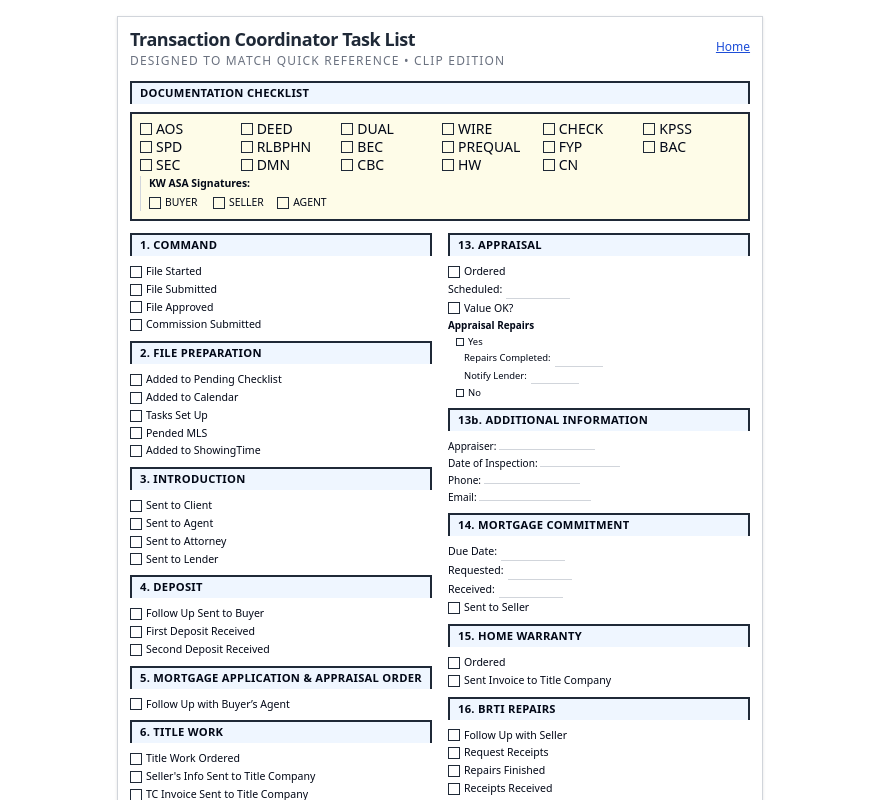
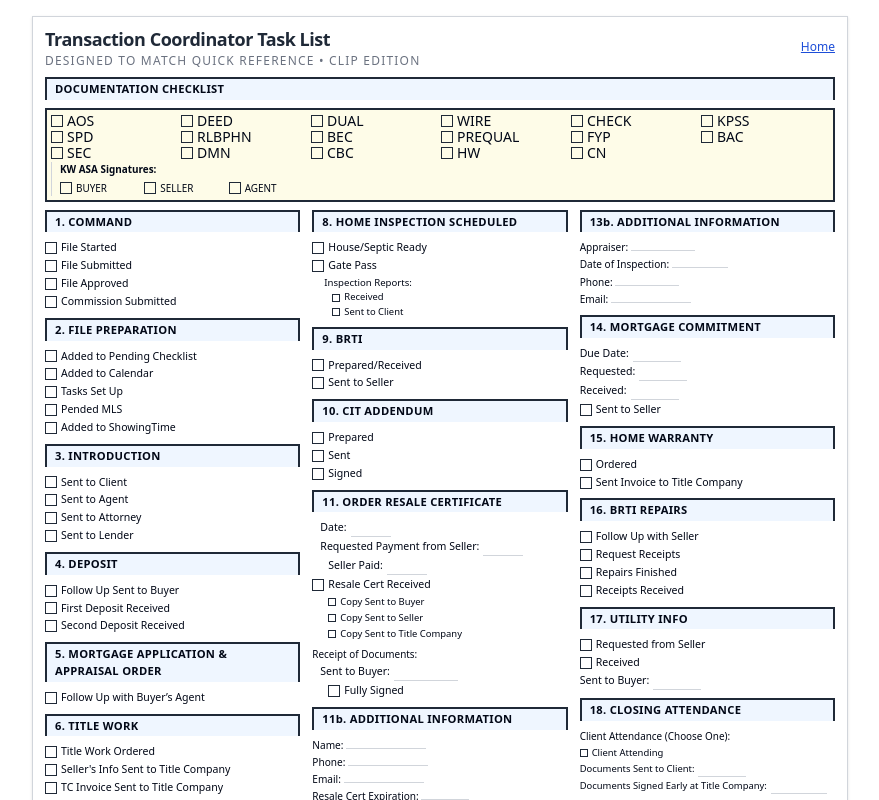
Before and after one commit to haydnphilipdesign/layout-rearrange-pdf, a React (Vite) app: page /transaction-task-list in a window 1280 px wide. Shown: the top 800 px of the page, without its empty margins (200-1079 px from the left). Built offline with nearby package versions, Linux system fonts and the light colour scheme.

Commit message:
Refactor: Implement three-column layout
Restructure the transaction task list to use a three-column layout.

```diff
--- a/src/pages/TransactionTaskList.tsx
+++ b/src/pages/TransactionTaskList.tsx
@@ -1,4 +1,3 @@
-
 import React from "react";
 import { cn } from "@/lib/utils";
 import { Checkbox } from "@/components/ui/checkbox";
@@ -51,81 +50,8 @@ const SmallChecklistItem = ({
   </div>
 );
 
-// Main page
-const TransactionTaskList = () => {
-  return (
-    <div className="w-full flex flex-col items-center pt-4 pb-2 print:shadow-none bg-white">
-      <div className="max-w-[8.5in] min-h-[11in] bg-white shadow border border-gray-300 print:shadow-none print:border-0 px-3 py-2 flex flex-col gap-1">
-
-        {/* Title and Quick Navigation */}
-        <div className="flex justify-between items-center mb-2">
-          <div>
-            <h1 className="text-lg font-bold tracking-tight text-gray-800">Transaction Coordinator Task List</h1>
-            <p className="text-xs text-gray-500 uppercase tracking-widest">Designed to match Quick Reference • Clip Edition</p>
-          </div>
-          <Link to="/" className="text-xs underline text-blue-700 print:hidden">Home</Link>
-        </div>
-
-        {/* Documentation Checklist */}
-        <SectionHeader>DOCUMENTATION CHECKLIST</SectionHeader>
-        <div className="border-2 border-gray-800 grid grid-cols-12 gap-x-1 gap-y-1 p-2 items-center mb-2 text-[0.66rem] bg-yellow-50">
-          {[
-            "AOS", "DEED", "DUAL", "WIRE", "CHECK", "KPSS", "SPD", "RLBPHN",
-            "BEC", "PREQUAL", "FYP", "BAC", "SEC", "DMN", "CBC", "HW", "CN",
-          ].map((item, i) => (
-            <div key={item} className="flex items-center gap-1 col-span-2">
-              <Checkbox className="h-3 w-3 border-gray-800 rounded-none" id={`doccheck-${i}`} />
-              <Label htmlFor={`doccheck-${i}`}>{item}</Label>
-            </div>
-          ))}
-          {/* KW ASA signatures */}
-          <div className="col-span-4 flex flex-col gap-1 border-l border-gray-300 pl-2">
-            <div className="font-semibold text-[0.65rem]">KW ASA Signatures:</div>
-            <div className="grid grid-cols-3 gap-1">
-              {["BUYER", "SELLER", "AGENT"].map((role) => (
-                <div key={role} className="flex items-center gap-1">
-                  <Checkbox className="h-3 w-3 border-gray-800 rounded-none" id={`kwasa-${role}`} />
-                  <Label htmlFor={`kwasa-${role}`} className="text-[0.65rem]">{role}</Label>
-                </div>
-              ))}
-            </div>
-          </div>
-        </div>
-
-        {/* Main Grid: Use two columns for all steps */}
-        <div className="flex-grow grid grid-cols-2 gap-x-4 gap-y-2">
-
-          {/* COLUMN 1 */}
-          <div className="flex flex-col gap-1 text-[0.63rem]">
-            {/* Each main section */}
-            <ChecklistColumn />
-
-            {/* Add a subtle "footer" for left column if needed for balance */}
-          </div>
-
-          {/* COLUMN 2 */}
-          <div className="flex flex-col gap-1 text-[0.63rem]">
-            {/* Secondary half (cont. from ChecklistColumn) */}
-            <ChecklistColumn2 />
-          </div>
-        </div>
-
-        {/* Gentle visual divider for print */}
-        <div className="h-0.5 bg-gray-100 my-1 w-full" />
-
-        {/* Print footer */}
-        <div className="flex justify-end pt-1">
-          <span className="text-[0.57rem] text-gray-400 pr-2">
-            CLIP v{`{CURRENT_YEAR}`} • Transaction Task List Signature Edition™
-          </span>
-        </div>
-      </div>
-    </div>
-  );
-};
-
-// --- First column (steps 1-12b) ---
-const ChecklistColumn = () => (
+// --- First of 3 columns ---
+const ChecklistColumnA = () => (
   <>
     <SectionHeader>1. COMMAND</SectionHeader>
     <div className="mb-1 flex flex-col gap-0.5">
@@ -134,7 +60,6 @@ const ChecklistColumn = () => (
       <SmallChecklistItem label="File Approved" />
       <SmallChecklistItem label="Commission Submitted" />
     </div>
-
     <SectionHeader>2. FILE PREPARATION</SectionHeader>
     <div className="mb-1 flex flex-col gap-0.5">
       <SmallChecklistItem label="Added to Pending Checklist" />
@@ -143,7 +68,6 @@ const ChecklistColumn = () => (
       <SmallChecklistItem label="Pended MLS" />
       <SmallChecklistItem label="Added to ShowingTime" />
     </div>
-
     <SectionHeader>3. INTRODUCTION</SectionHeader>
     <div className="mb-1 flex flex-col gap-0.5">
       <SmallChecklistItem label="Sent to Client" />
@@ -151,32 +75,33 @@ const ChecklistColumn = () => (
       <SmallChecklistItem label="Sent to Attorney" />
       <SmallChecklistItem label="Sent to Lender" />
     </div>
-
     <SectionHeader>4. DEPOSIT</SectionHeader>
     <div className="mb-1 flex flex-col gap-0.5">
       <SmallChecklistItem label="Follow Up Sent to Buyer" />
       <SmallChecklistItem label="First Deposit Received" />
       <SmallChecklistItem label="Second Deposit Received" />
     </div>
-
     <SectionHeader>5. MORTGAGE APPLICATION & APPRAISAL ORDER</SectionHeader>
     <div className="mb-1 flex flex-col gap-0.5">
       <SmallChecklistItem label="Follow Up with Buyer’s Agent" />
     </div>
-
     <SectionHeader>6. TITLE WORK</SectionHeader>
     <div className="mb-1 flex flex-col gap-0.5">
       <SmallChecklistItem label="Title Work Ordered" />
       <SmallChecklistItem label="Seller's Info Sent to Title Company" />
       <SmallChecklistItem label="TC Invoice Sent to Title Company" />
     </div>
-
     <SectionHeader>7. RIGHT OF FIRST REFUSAL</SectionHeader>
     <div className="mb-1 flex flex-col gap-0.5">
       <SmallChecklistItem label="Requested" />
       <SmallChecklistItem label="Received" />
     </div>
+  </>
+);
 
+// --- Second of 3 columns ---
+const ChecklistColumnB = () => (
+  <>
     <SectionHeader>8. HOME INSPECTION SCHEDULED</SectionHeader>
     <div className="mb-1 flex flex-col gap-0.5">
       <SmallChecklistItem label="House/Septic Ready" />
@@ -187,65 +112,40 @@ const ChecklistColumn = () => (
         <SmallChecklistItem label="Sent to Client" className="pl-2" mini />
       </div>
     </div>
-
     <SectionHeader>9. BRTI</SectionHeader>
     <div className="mb-1 flex flex-col gap-0.5">
       <SmallChecklistItem label="Prepared/Received" />
       <SmallChecklistItem label="Sent to Seller" />
     </div>
-
     <SectionHeader>10. CIT ADDENDUM</SectionHeader>
     <div className="mb-1 flex flex-col gap-0.5">
       <SmallChecklistItem label="Prepared" />
       <SmallChecklistItem label="Sent" />
       <SmallChecklistItem label="Signed" />
     </div>
-
     <SectionHeader>11. ORDER RESALE CERTIFICATE</SectionHeader>
     <div className="mb-1 flex flex-col gap-0.5">
-      <SmallChecklistItem
-        label="Date:"
-        className="pl-2"
-        blankWidth="w-16"
-        disableCheckbox />
-      <SmallChecklistItem
-        label="Requested Payment from Seller:"
-        className="pl-2"
-        blankWidth="w-10"
-        disableCheckbox />
-      <SmallChecklistItem
-        label="Seller Paid:"
-        className="pl-4"
-        blankWidth="w-14"
-        disableCheckbox />
-      <SmallChecklistItem
-        label="Resale Cert Received" />
+      <SmallChecklistItem label="Date:" className="pl-2" blankWidth="w-10" disableCheckbox />
+      <SmallChecklistItem label="Requested Payment from Seller:" className="pl-2" blankWidth="w-10" disableCheckbox />
+      <SmallChecklistItem label="Seller Paid:" className="pl-4" blankWidth="w-10" disableCheckbox />
+      <SmallChecklistItem label="Resale Cert Received" />
       <div className="pl-4 flex flex-col gap-0.5">
         <SmallChecklistItem label="Copy Sent to Buyer" mini />
         <SmallChecklistItem label="Copy Sent to Seller" mini />
         <SmallChecklistItem label="Copy Sent to Title Company" mini />
       </div>
       <span className="font-medium text-[0.62rem] mt-1">Receipt of Documents:</span>
-      <SmallChecklistItem
-        label="Sent to Buyer:"
-        className="pl-2"
-        blankWidth="w-20"
-        disableCheckbox />
-      <SmallChecklistItem
-        label="Fully Signed"
-        className="pl-4"
-      />
+      <SmallChecklistItem label="Sent to Buyer:" className="pl-2" blankWidth="w-16" disableCheckbox />
+      <SmallChecklistItem label="Fully Signed" className="pl-4" />
     </div>
-
     <SectionHeader>11b. ADDITIONAL INFORMATION</SectionHeader>
     <div className="mb-1 flex flex-col gap-0.5">
-      <span className="text-[0.63rem]">Name: <span className="border-b border-gray-300 inline-block w-28"></span></span>
-      <span className="text-[0.63rem]">Phone: <span className="border-b border-gray-300 inline-block w-28"></span></span>
-      <span className="text-[0.63rem]">Email: <span className="border-b border-gray-300 inline-block w-28"></span></span>
-      <span className="text-[0.63rem]">Resale Cert Expiration: <span className="border-b border-gray-300 inline-block w-20"></span></span>
-      <span className="text-[0.63rem]">Cost: <span className="border-b border-gray-300 inline-block w-28"></span></span>
+      <span className="text-[0.63rem]">Name: <span className="border-b border-gray-300 inline-block w-20"></span></span>
+      <span className="text-[0.63rem]">Phone: <span className="border-b border-gray-300 inline-block w-20"></span></span>
+      <span className="text-[0.63rem]">Email: <span className="border-b border-gray-300 inline-block w-20"></span></span>
+      <span className="text-[0.63rem]">Resale Cert Expiration: <span className="border-b border-gray-300 inline-block w-12"></span></span>
+      <span className="text-[0.63rem]">Cost: <span className="border-b border-gray-300 inline-block w-20"></span></span>
     </div>
-
     <SectionHeader>12. CERTIFICATE OF OCCUPANCY</SectionHeader>
     <div className="mb-1 flex flex-col gap-0.5">
       <SmallChecklistItem label="Request Payment" />
@@ -254,45 +154,44 @@ const ChecklistColumn = () => (
       <SmallChecklistItem label="C/O Received" />
       <SmallChecklistItem label="Sent Copy to Buyer" />
     </div>
-
     <SectionHeader>12b. ADDITIONAL INFORMATION</SectionHeader>
     <div className="mb-1 flex flex-col gap-0.5">
-      <span className="text-[0.63rem]">Township: <span className="border-b border-gray-300 inline-block w-28"></span></span>
-      <span className="text-[0.63rem]">Phone: <span className="border-b border-gray-300 inline-block w-28"></span></span>
-      <span className="text-[0.63rem]">Email: <span className="border-b border-gray-300 inline-block w-28"></span></span>
-      <span className="text-[0.63rem]">Cost: <span className="border-b border-gray-300 inline-block w-28"></span></span>
+      <span className="text-[0.63rem]">Township: <span className="border-b border-gray-300 inline-block w-20"></span></span>
+      <span className="text-[0.63rem]">Phone: <span className="border-b border-gray-300 inline-block w-20"></span></span>
+      <span className="text-[0.63rem]">Email: <span className="border-b border-gray-300 inline-block w-20"></span></span>
+      <span className="text-[0.63rem]">Cost: <span className="border-b border-gray-300 inline-block w-20"></span></span>
+    </div>
+    <SectionHeader>13. APPRAISAL</SectionHeader>
+    <div className="mb-1 flex flex-col gap-0.5">
+      <SmallChecklistItem label="Ordered" />
+      <SmallChecklistItem label="Scheduled:" blankWidth="w-12" disableCheckbox />
+      <SmallChecklistItem label="Value OK?" />
+      <span className="font-semibold text-[0.62rem]">Appraisal Repairs</span>
+      <div className="pl-2 flex flex-col gap-0.5">
+        <SmallChecklistItem label="Yes" mini />
+        <SmallChecklistItem label="Repairs Completed:" className="pl-2" blankWidth="w-10" disableCheckbox mini />
+        <SmallChecklistItem label="Notify Lender:" className="pl-2" blankWidth="w-10" disableCheckbox mini />
+        <SmallChecklistItem label="No" mini />
+      </div>
     </div>
   </>
 );
 
-// --- Second column (steps 13-21) ---
-const ChecklistColumn2 = () => (
+// --- Third of 3 columns ---
+const ChecklistColumnC = () => (
   <>
-    <SectionHeader>13. APPRAISAL</SectionHeader>
-    <div className="mb-1 flex flex-col gap-0.5">
-      <SmallChecklistItem label="Ordered" />
-      <SmallChecklistItem label="Scheduled:" blankWidth="w-16" disableCheckbox />
-      <SmallChecklistItem label="Value OK?" />
-      <span className="font-semibold text-[0.62rem]">Appraisal Repairs</span>
-      <div className="pl-2 flex flex-col gap-0.5">
-        <SmallChecklistItem label="Yes" mini />
-        <SmallChecklistItem label="Repairs Completed:" className="pl-2" blankWidth="w-12" disableCheckbox mini />
-        <SmallChecklistItem label="Notify Lender:" className="pl-2" blankWidth="w-12" disableCheckbox mini />
-        <SmallChecklistItem label="No" mini />
-      </div>
-    </div>
     <SectionHeader>13b. ADDITIONAL INFORMATION</SectionHeader>
     <div className="mb-1 flex flex-col gap-0.5">
-      <span className="text-[0.63rem]">Appraiser: <span className="border-b border-gray-300 inline-block w-24"></span></span>
-      <span className="text-[0.63rem]">Date of Inspection: <span className="border-b border-gray-300 inline-block w-20"></span></span>
-      <span className="text-[0.63rem]">Phone: <span className="border-b border-gray-300 inline-block w-24"></span></span>
-      <span className="text-[0.63rem]">Email: <span className="border-b border-gray-300 inline-block w-28"></span></span>
+      <span className="text-[0.63rem]">Appraiser: <span className="border-b border-gray-300 inline-block w-16"></span></span>
+      <span className="text-[0.63rem]">Date of Inspection: <span className="border-b border-gray-300 inline-block w-14"></span></span>
+      <span className="text-[0.63rem]">Phone: <span className="border-b border-gray-300 inline-block w-16"></span></span>
+      <span className="text-[0.63rem]">Email: <span className="border-b border-gray-300 inline-block w-20"></span></span>
     </div>
     <SectionHeader>14. MORTGAGE COMMITMENT</SectionHeader>
     <div className="mb-1 flex flex-col gap-0.5">
-      <SmallChecklistItem label="Due Date:" blankWidth="w-16" disableCheckbox />
-      <SmallChecklistItem label="Requested:" blankWidth="w-16" disableCheckbox />
-      <SmallChecklistItem label="Received:" blankWidth="w-16" disableCheckbox />
+      <SmallChecklistItem label="Due Date:" blankWidth="w-12" disableCheckbox />
+      <SmallChecklistItem label="Requested:" blankWidth="w-12" disableCheckbox />
+      <SmallChecklistItem label="Received:" blankWidth="w-12" disableCheckbox />
       <SmallChecklistItem label="Sent to Seller" />
     </div>
     <SectionHeader>15. HOME WARRANTY</SectionHeader>
@@ -311,18 +210,18 @@ const ChecklistColumn2 = () => (
     <div className="mb-1 flex flex-col gap-0.5">
       <SmallChecklistItem label="Requested from Seller" />
       <SmallChecklistItem label="Received" />
-      <SmallChecklistItem label="Sent to Buyer:" blankWidth="w-16" disableCheckbox />
+      <SmallChecklistItem label="Sent to Buyer:" blankWidth="w-12" disableCheckbox />
     </div>
     <SectionHeader>18. CLOSING ATTENDANCE</SectionHeader>
     <div className="mb-1 flex flex-col gap-0.5">
       <span className="font-medium text-[0.62rem]">Client Attendance (Choose One):</span>
       <SmallChecklistItem label="Client Attending" mini />
-      <SmallChecklistItem label="Documents Sent to Client:" blankWidth="w-16" disableCheckbox mini />
-      <SmallChecklistItem label="Documents Signed Early at Title Company:" blankWidth="w-22" disableCheckbox mini />
+      <SmallChecklistItem label="Documents Sent to Client:" blankWidth="w-12" disableCheckbox mini />
+      <SmallChecklistItem label="Documents Signed Early at Title Company:" blankWidth="w-14" disableCheckbox mini />
     </div>
     <SectionHeader>19. ESCROW CHECK</SectionHeader>
     <div className="mb-1 flex flex-col gap-0.5">
-      <SmallChecklistItem label="Request Escrow Check:" blankWidth="w-16" disableCheckbox />
+      <SmallChecklistItem label="Request Escrow Check:" blankWidth="w-12" disableCheckbox />
       <SmallChecklistItem label="Confirm Receipt" />
     </div>
     <SectionHeader>19b. ADDITIONAL INFORMATION</SectionHeader>
@@ -343,7 +242,7 @@ const ChecklistColumn2 = () => (
       </div>
       <SmallChecklistItem label="Reserve Conference Room" />
       <SmallChecklistItem label="Schedule Walkthrough" />
-      <span className="font-medium text-[0.62rem]">Pre-Settlement Walkthrough Report &amp; Settlement Info Sheet</span>
+      <span className="font-medium text-[0.62rem]">Pre-Settlement Walkthrough Report & Settlement Info Sheet</span>
       <div className="pl-2 flex flex-col gap-0.5">
         <SmallChecklistItem label="Prepared" mini />
         <SmallChecklistItem label="Sent to Agent" mini />
@@ -362,13 +261,13 @@ const ChecklistColumn2 = () => (
         <SmallChecklistItem label="PSW Report" mini />
         <SmallChecklistItem label="Settlement Info Sheet" mini />
       </div>
-      <SmallChecklistItem label="Upload Closing Documents to Command &amp; Submit" />
+      <SmallChecklistItem label="Upload Closing Documents to Command & Submit" />
       <SmallChecklistItem label="Submit Commission in Command" />
     </div>
     <SectionHeader>20b. ADDITIONAL INFORMATION</SectionHeader>
     <div className="mb-1 flex flex-col gap-0.5">
-      <span className="text-[0.63rem]">Preferred Time: <span className="border-b border-gray-300 inline-block w-20"></span></span>
-      <span className="text-[0.63rem]">Preferred Location: <span className="border-b border-gray-300 inline-block w-28"></span></span>
+      <span className="text-[0.63rem]">Preferred Time: <span className="border-b border-gray-300 inline-block w-12"></span></span>
+      <span className="text-[0.63rem]">Preferred Location: <span className="border-b border-gray-300 inline-block w-16"></span></span>
     </div>
     <SectionHeader>21. CLOSE OUT LISTING IN MLS</SectionHeader>
     <div className="mb-1 flex flex-col gap-0.5">
@@ -378,4 +277,62 @@ const ChecklistColumn2 = () => (
   </>
 );
 
+// --- Main page, 3-column version ---
+const TransactionTaskList = () => {
+  return (
+    <div className="w-full flex flex-col items-center pt-4 pb-2 print:shadow-none bg-white">
+      <div className="max-w-[8.5in] min-h-[11in] bg-white shadow border border-gray-300 print:shadow-none print:border-0 px-3 py-2 flex flex-col gap-1">
+        {/* Title and Quick Navigation */}
+        <div className="flex justify-between items-center mb-1">
+          <div>
+            <h1 className="text-lg font-bold tracking-tight text-gray-800">Transaction Coordinator Task List</h1>
+            <p className="text-xs text-gray-500 uppercase tracking-widest">Designed to match Quick Reference • Clip Edition</p>
+          </div>
+          <Link to="/" className="text-xs underline text-blue-700 print:hidden">Home</Link>
+        </div>
+
+        {/* Documentation Checklist */}
+        <SectionHeader>DOCUMENTATION CHECKLIST</SectionHeader>
+        <div className="border-2 border-gray-800 grid grid-cols-12 gap-0.5 p-1 items-center mb-1 text-[0.62rem] bg-yellow-50">
+          {[
+            "AOS", "DEED", "DUAL", "WIRE", "CHECK", "KPSS", "SPD", "RLBPHN",
+            "BEC", "PREQUAL", "FYP", "BAC", "SEC", "DMN", "CBC", "HW", "CN",
+          ].map((item, i) => (
+            <div key={item} className="flex items-center gap-1 col-span-2">
+              <Checkbox className="h-3 w-3 border-gray-800 rounded-none" id={`doccheck-${i}`} />
+              <Label htmlFor={`doccheck-${i}`}>{item}</Label>
+            </div>
+          ))}
+          {/* KW ASA signatures */}
+          <div className="col-span-4 flex flex-col gap-1 border-l border-gray-300 pl-2">
+            <div className="font-semibold text-[0.62rem]">KW ASA Signatures:</div>
+            <div className="grid grid-cols-3 gap-1">
+              {["BUYER", "SELLER", "AGENT"].map((role) => (
+                <div key={role} className="flex items-center gap-1">
+                  <Checkbox className="h-3 w-3 border-gray-800 rounded-none" id={`kwasa-${role}`} />
+                  <Label htmlFor={`kwasa-${role}`} className="text-[0.62rem]">{role}</Label>
+                </div>
+              ))}
+            </div>
+          </div>
+        </div>
+
+        {/* Three column layout */}
+        <div className="flex-grow grid grid-cols-3 gap-x-3 gap-y-1">
+          <div className="flex flex-col gap-1 text-[0.59rem]">{<ChecklistColumnA />}</div>
+          <div className="flex flex-col gap-1 text-[0.59rem]">{<ChecklistColumnB />}</div>
+          <div className="flex flex-col gap-1 text-[0.59rem]">{<ChecklistColumnC />}</div>
+        </div>
+
+        {/* Print footer */}
+        <div className="flex justify-end pt-1">
+          <span className="text-[0.57rem] text-gray-400 pr-2">
+            CLIP v{`{CURRENT_YEAR}`} • Transaction Task List Signature Edition™
+          </span>
+        </div>
+      </div>
+    </div>
+  );
+};
+
 export default TransactionTaskList;
```
